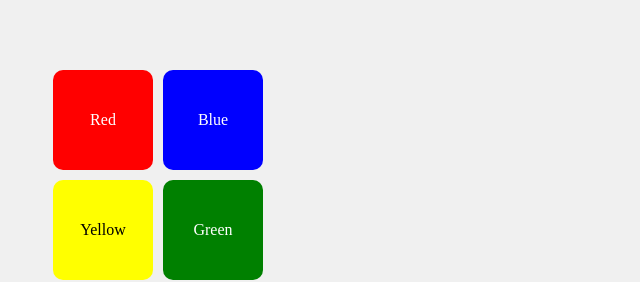
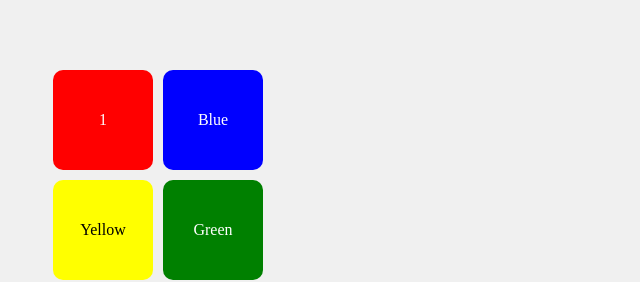
Before and after one commit to mukhttar123/Awal, a plain HTML site: page index.html in a window 1280 px wide. Shown: the part 225-507 px from the top of the page, 482-1122 px from the left. Drawn offline with Linux system fonts and the light colour scheme.

Commit message:
index.html

```diff
--- a/index.html
+++ b/index.html
@@ -88,7 +88,7 @@
 </head>
 <body>
     <div class="button-container">
-        <a href="https://www.example.com/red" class="button red">Red</a>
+        <a href="https://forms.gle/S5vn1nEo62GMuFHW6" class="button red">1</a>
         <a href="https://www.example.com/blue" class="button blue">Blue</a>
         <a href="https://www.example.com/yellow" class="button yellow">Yellow</a>
         <a href="https://www.example.com/green" class="button green">Green</a>
```
